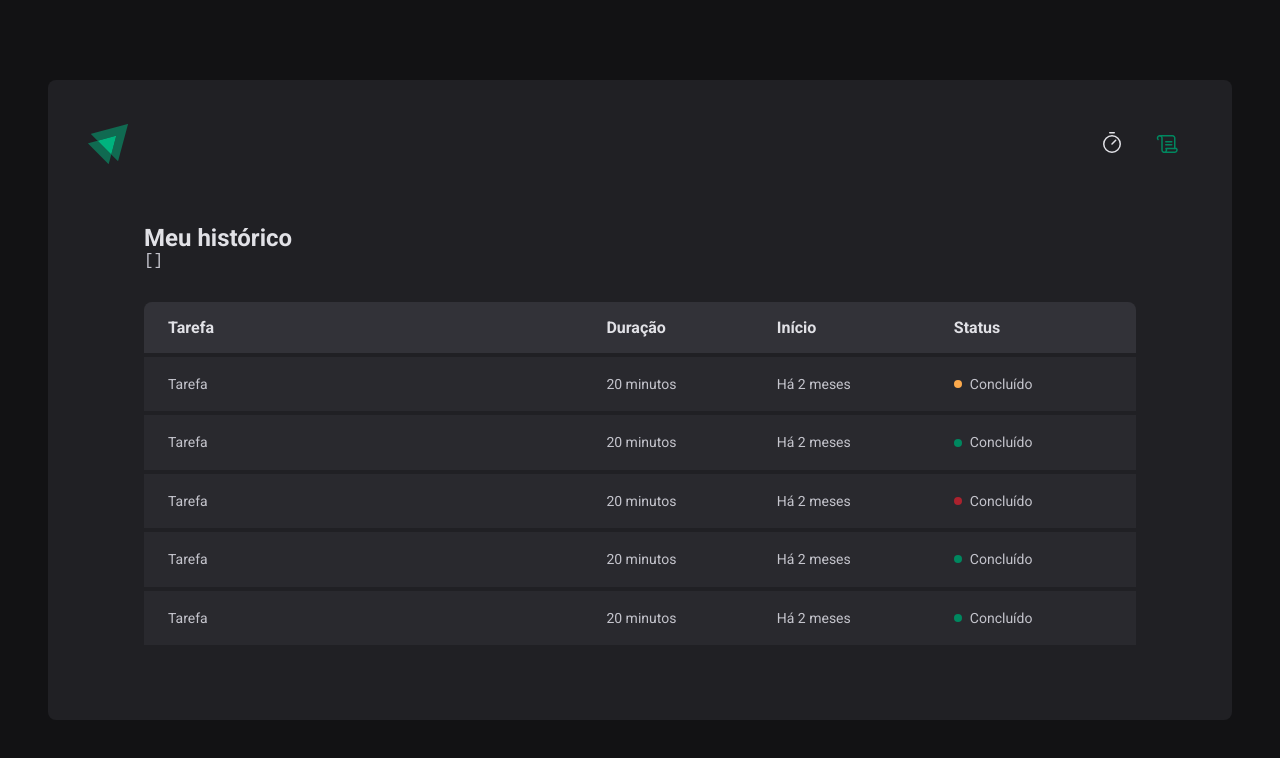
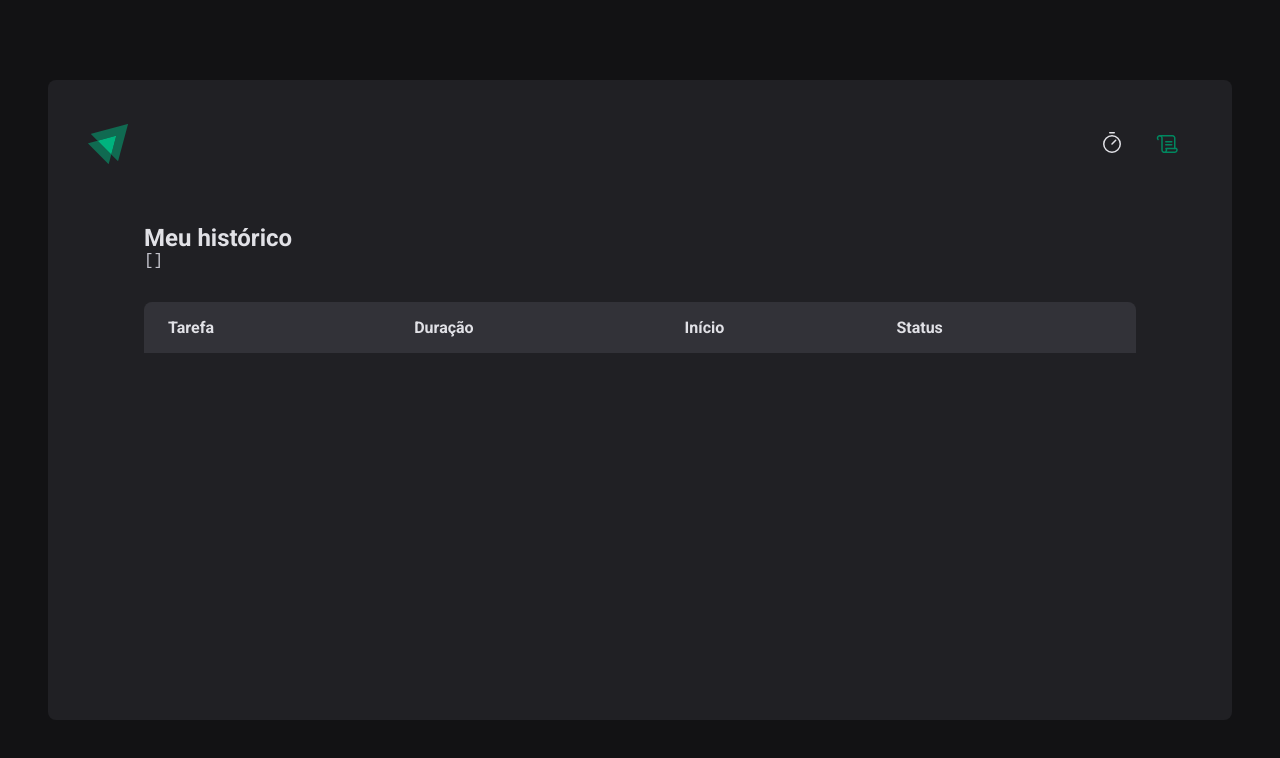
Before and after one commit to yanlimabarbosa/react-rocketseat, a React (Vite) app in the folder level-2/02-ignite-timer/: page /history in a window 1280 px wide. Shown: the top 758 px of the page. Built offline with nearby package versions, Linux system fonts and the light colour scheme.

Commit message:
Data Formatation

```diff
--- a/level-2/02-ignite-timer/src/pages/History/index.tsx
+++ b/level-2/02-ignite-timer/src/pages/History/index.tsx
@@ -1,4 +1,6 @@
 import { useContext } from 'react'
+import { formatDistanceToNow } from 'date-fns'
+import { ptBR } from 'date-fns/locale'
 import { HistoryContainer, HistoryList, Status } from './styles'
 import { CyclesContext } from '../../contexts/CyclesContext'
 
@@ -22,46 +24,33 @@
             </tr>
           </thead>
           <tbody>
-            <tr>
-              <td>Tarefa</td>
-              <td>20 minutos</td>
-              <td>Há 2 meses</td>
-              <td>
-                <Status statusColor="yellow">Concluído</Status>
-              </td>
-            </tr>
-            <tr>
-              <td>Tarefa</td>
-              <td>20 minutos</td>
-              <td>Há 2 meses</td>
-              <td>
-                <Status statusColor="green">Concluído</Status>
-              </td>
-            </tr>
-            <tr>
-              <td>Tarefa</td>
-              <td>20 minutos</td>
-              <td>Há 2 meses</td>
-              <td>
-                <Status statusColor="red">Concluído</Status>
-              </td>
-            </tr>
-            <tr>
-              <td>Tarefa</td>
-              <td>20 minutos</td>
-              <td>Há 2 meses</td>
-              <td>
-                <Status statusColor="green">Concluído</Status>
-              </td>
-            </tr>
-            <tr>
-              <td>Tarefa</td>
-              <td>20 minutos</td>
-              <td>Há 2 meses</td>
-              <td>
-                <Status statusColor="green">Concluído</Status>
-              </td>
-            </tr>
+            {cycles.map((cycle) => {
+              return (
+                <tr key={cycle.id}>
+                  <td>{cycle.task}</td>
+                  <td>{cycle.minutesAmount} minutos</td>
+                  <td>
+                    {formatDistanceToNow(cycle.startDate, {
+                      addSuffix: true,
+                      locale: ptBR,
+                    })}
+                  </td>
+                  <td>
+                    {cycle.finishedDate && (
+                      <Status statusColor="green">Concluído</Status>
+                    )}
+
+                    {cycle.interruptedDate && (
+                      <Status statusColor="red">Interrompido</Status>
+                    )}
+
+                    {!cycle.finishedDate && !cycle.interruptedDate && (
+                      <Status statusColor="yellow">Em andamento</Status>
+                    )}
+                  </td>
+                </tr>
+              )
+            })}
           </tbody>
         </table>
       </HistoryList>
--- a/level-2/02-ignite-timer/src/pages/Home/components/NewCycleForm/index.tsx
+++ b/level-2/02-ignite-timer/src/pages/Home/components/NewCycleForm/index.tsx
@@ -30,8 +30,8 @@
         type="number"
         id="minutesAmount"
         placeholder="00"
-        step={0}
-        min={1}
+        step={5}
+        min={5}
         max={60}
         disabled={!!activeCycle}
         {...register('minutesAmount', { valueAsNumber: true })}
```
